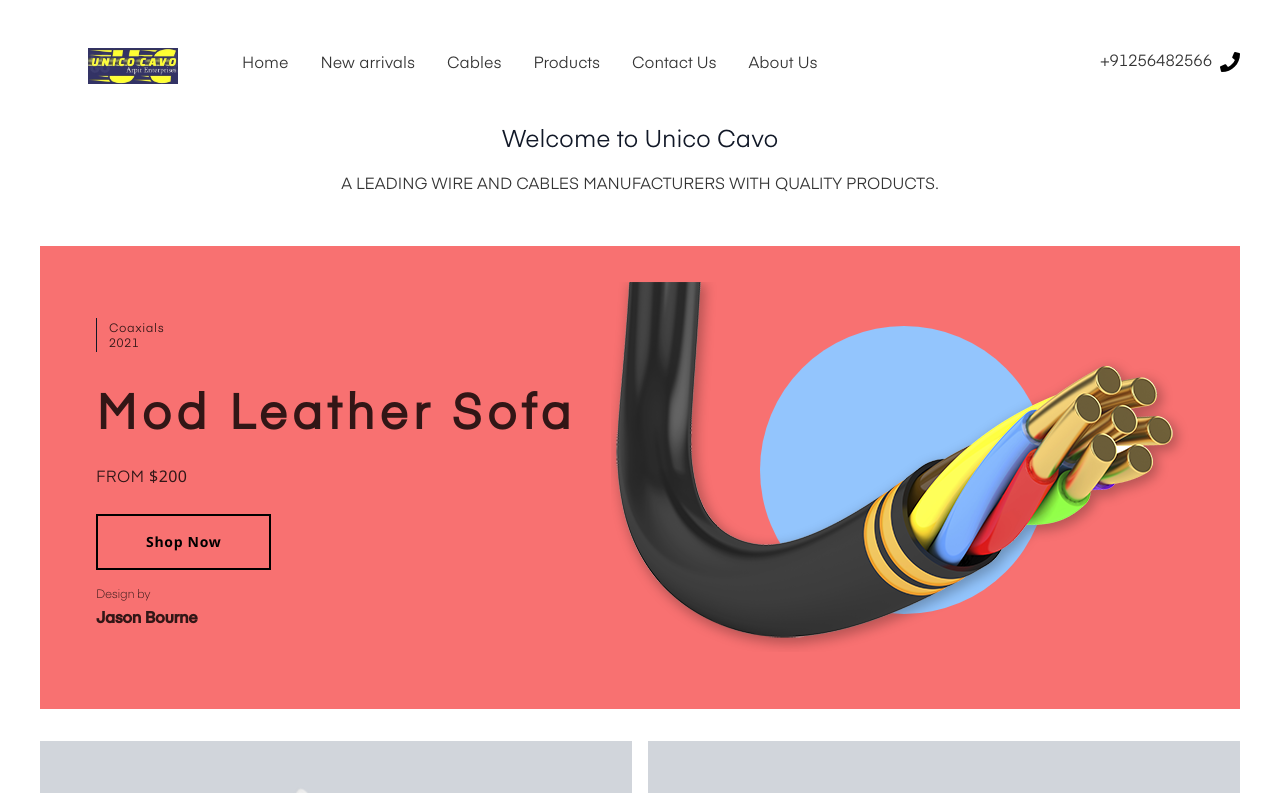
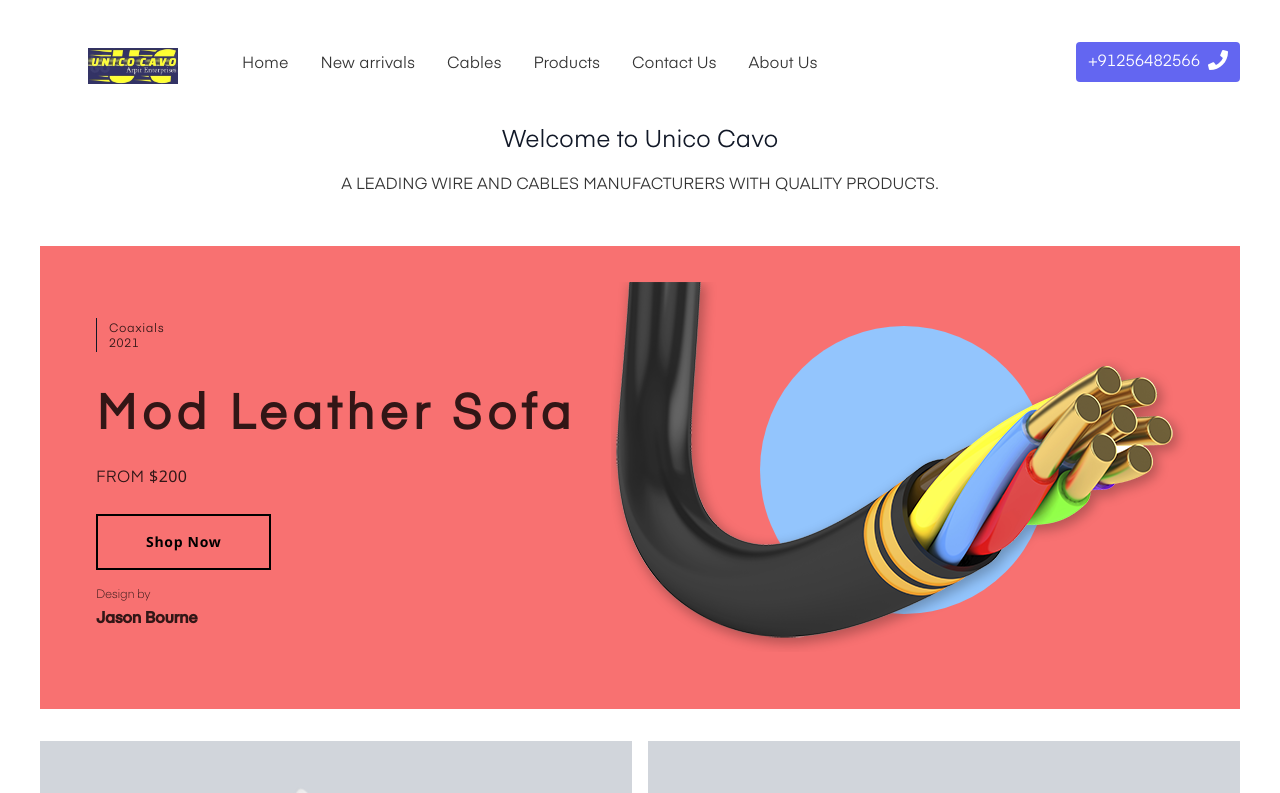
Before and after one commit to Dipendra-creator/Unico-Cavo, a Next.js app: page / in a window 1280 px wide. Shown: the top 793 px of the page. Built offline with nearby package versions, Linux system fonts and the light colour scheme.

Commit message:
NavBar and Some Other UI Changes

```diff
--- a/pages/components/Navbar/index.tsx
+++ b/pages/components/Navbar/index.tsx
@@ -39,13 +39,15 @@ export default function Navbar() {
                 </div>
 
             </div>
-            <div className="flex flex-1 justify-end relative items-center">
-                <a href={"tel:+918533001308"}>
-                    <p>+91256482566</p>
-                </a>
-                <div className="w-2"/>
-                <FontAwesomeIcon icon={faPhone} height={"20px"}/>
-            </div>
+                <div className="flex flex-1 justify-end relative items-center">
+                    <a href={"tel:+918533001308"}>
+                        <button className="flex ml-auto text-white bg-indigo-500 border-0 py-2 px-3 focus:outline-none hover:bg-indigo-600 rounded">
+                            <p className={"text-white"}>+91256482566</p>
+                            <div className="w-2"/>
+                            <FontAwesomeIcon icon={faPhone} height={"20px"}/>
+                        </button>
+                    </a>
+                </div>
         </nav>
     )
 }
```
